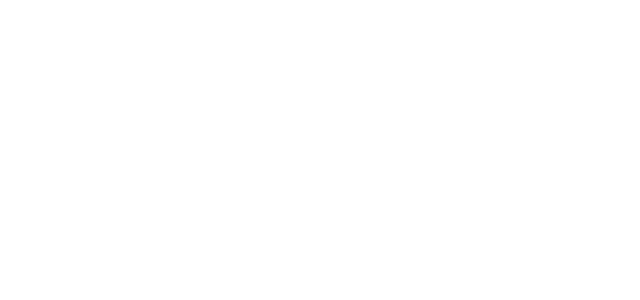
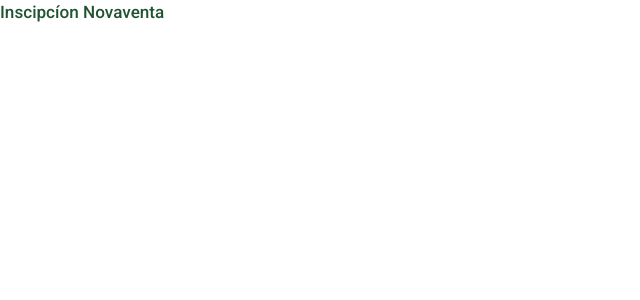
Before and after one commit to jesteban39/inscripcion_novaventa, a Next.js app: page / in a window 1280 px wide. Shown: the top 300 px of the page, without its empty margins (0-640 px from the left). Built offline with nearby package versions, Linux system fonts and the light colour scheme.

Commit message:
config MUI

```diff
--- a/src/app/layout.tsx
+++ b/src/app/layout.tsx
@@ -1,7 +1,5 @@
 import type { Metadata } from "next";
-import { Inter } from "next/font/google";
-
-const inter = Inter({ subsets: ["latin"] });
+import ThemeMiuProvider from '@/providers/ThemeMui'
 
 export const metadata: Metadata = {
   title: "Create Next App",
@@ -15,7 +13,9 @@
 }>) {
   return (
     <html lang="en">
-      <body className={inter.className}>{children}</body>
+      <body>
+        <ThemeMiuProvider>{children}</ThemeMiuProvider>
+      </body>
     </html>
   );
 }
--- a/src/app/page.tsx
+++ b/src/app/page.tsx
@@ -1,3 +1,5 @@
+import Typography from '@mui/material/Typography'
+
 export default function Home() {
-  return <main></main>;
+  return <main><Typography color='primary'>Inscipcíon Novaventa</Typography></main>;
 }
--- /dev/null
+++ b/src/providers/ThemeMui/EmotionCache.tsx
@@ -0,0 +1,67 @@
+'use client'
+import React from 'react'
+import createCache from '@emotion/cache'
+import {useServerInsertedHTML} from 'next/navigation'
+import {CacheProvider as DefaultCacheProvider} from '@emotion/react'
+import type {EmotionCache, Options as OptionsOfCreateCache} from '@emotion/cache'
+
+export type NextAppDirEmotionCacheProviderProps = {
+  /** This is the options passed to createCache() from 'import createCache from "@emotion/cache"' */
+  options: Omit<OptionsOfCreateCache, 'insertionPoint'>
+  /** By default <CacheProvider /> from 'import { CacheProvider } from "@emotion/react"' */
+  CacheProvider?: (props: {
+    value: EmotionCache
+    children: React.ReactNode
+  }) => React.JSX.Element | null
+  children: React.ReactNode
+}
+
+export function NextAppDirEmotionCacheProvider(
+  props: NextAppDirEmotionCacheProviderProps
+) {
+  const {options, CacheProvider = DefaultCacheProvider, children} = props
+
+  const [{cache, flush}] = React.useState(() => {
+    const cache = createCache(options)
+    cache.compat = true
+    const prevInsert = cache.insert
+    let inserted: string[] = []
+    cache.insert = (...args) => {
+      const serialized = args[1]
+      if (cache.inserted[serialized.name] === undefined) {
+        inserted.push(serialized.name)
+      }
+      return prevInsert(...args)
+    }
+    const flush = () => {
+      const prevInserted = inserted
+      inserted = []
+      return prevInserted
+    }
+    return {cache, flush}
+  })
+
+  useServerInsertedHTML(() => {
+    const names = flush()
+    if (names.length === 0) {
+      return null
+    }
+    let styles = ''
+    // eslint-disable-next-line no-restricted-syntax
+    for (const name of names) {
+      styles += cache.inserted[name]
+    }
+    return (
+      <style
+        key={cache.key}
+        data-emotion={`${cache.key} ${names.join(' ')}`}
+        // eslint-disable-next-line react/no-danger
+        dangerouslySetInnerHTML={{
+          __html: styles
+        }}
+      />
+    )
+  })
+
+  return <CacheProvider value={cache}>{children}</CacheProvider>
+}
--- /dev/null
+++ b/src/providers/ThemeMui/index.tsx
@@ -0,0 +1,19 @@
+'use client'
+import React from 'react'
+import CssBaseline from '@mui/material/CssBaseline'
+import {createTheme, ThemeProvider} from '@mui/material/styles'
+import {NextAppDirEmotionCacheProvider} from './EmotionCache'
+import {themeOptions} from './themeOptions'
+
+const theme = createTheme(themeOptions)
+
+export default function ThemeMiuProvider({children}: Readonly<{children: React.ReactNode}>) {
+  return (
+    <NextAppDirEmotionCacheProvider options={{key: 'mui'}}>
+      <ThemeProvider theme={theme}>
+        <CssBaseline />
+        {children}
+      </ThemeProvider>
+    </NextAppDirEmotionCacheProvider>
+  )
+}
--- /dev/null
+++ b/src/providers/ThemeMui/themeOptions.ts
@@ -0,0 +1,171 @@
+import type {ThemeOptions} from '@mui/material/styles'
+import {Roboto, Inter} from 'next/font/google'
+
+declare module '@mui/material/styles/createPalette' {
+  interface PaletteOptions {
+    miColor?: {
+      main: string
+    }
+  }
+}
+
+declare module '@mui/material/Typography/Typography' {
+  interface TypographyPropsVariantOverrides {
+    title1: true
+    alert1: true
+    alert2: true
+    label: true
+    rule: true
+  }
+}
+
+declare module '@mui/material/Button/Button' {
+  interface ButtonPropsVariantOverrides {
+    file: true
+  }
+}
+
+const roboto = Roboto({
+  weight: ['500', '100', '700', '300'],
+  style: ['normal', 'italic'],
+  subsets: ['latin']
+})
+
+const fontInter = Inter({subsets: ['latin']})
+
+export const themeOptions: ThemeOptions = {
+  palette: {
+    primary: {
+      main: 'rgba(33, 83, 50, 1)'
+    },
+    secondary: {
+      main: 'rgba(71, 187, 59, 1)'
+    },
+    success: {
+      main: 'rgba(6, 213, 172, 1)'
+    },
+    warning: {
+      main: 'rgba(255, 131, 42, 1)'
+    },
+    error: {
+      main: 'rgba(244, 54, 76, 1)'
+    }
+  },
+  typography: {
+    fontSize: 15,
+    fontFamily: roboto.style.fontFamily,
+    subtitle1: {fontSize: '23px', fontWeight: 500},
+    subtitle2: {fontSize: '16px', fontWeight: 400}
+  },
+  components: {
+    MuiTypography: {
+      styleOverrides: {
+        root: ({theme: {palette}}) => ({
+          color: palette.text.secondary
+        })
+      },
+      variants: [
+        {
+          props: {variant: 'title1'},
+          style: ({theme: {palette}}) => ({
+            color: palette.primary.main,
+            fontFamily: '"darkmode-on", sans-serif',
+            fontSize: 26,
+            fontWeight: 400,
+            fontStyle: 'normal'
+          })
+        },
+        {
+          props: {variant: 'alert1'},
+          style: {
+            fontSize: '23px',
+            fontWeight: 500
+          }
+        },
+        {
+          props: {variant: 'alert2'},
+          style: {
+            fontFamily: fontInter.style.fontFamily,
+            fontSize: '16px',
+            fontWeight: 600
+          }
+        },
+        {
+          props: {variant: 'rule'},
+          style: ({theme: {palette}}) => ({
+            color: palette.success.main,
+            fontSize: '16px',
+            fontWeight: 400
+          })
+        },
+        {
+          props: {variant: 'label'},
+          style: () => ({
+            fontFamily: roboto.style.fontFamily,
+            marginLeft: 6,
+            fontSize: 14,
+            lineHeight: 0.9,
+            minHeight: '2rem',
+            fontWeight: 600
+          })
+        }
+      ]
+    },
+    MuiButton: {
+      defaultProps: {
+        variant: 'contained'
+      },
+      styleOverrides: {
+        root: () => ({
+          textTransform: 'none',
+          borderRadius: '1.3rem'
+        })
+      },
+      variants: [
+        {
+          props: {variant: 'file'},
+          style: ({theme: {palette}}) => ({
+            border: `solid 1px ${palette.action.disabled}`,
+            '&:hover': {bc: 'none'}
+          })
+        }
+      ]
+    },
+    MuiTextField: {
+      defaultProps: {
+        variant: 'standard',
+        fullWidth: true
+      }
+    },
+    MuiInputLabel: {
+      defaultProps: {
+        shrink: true
+      },
+      styleOverrides: {
+        root: ({theme: {palette}}) => ({
+          color: palette.text.primary
+        })
+      }
+    },
+    MuiInput: {
+      defaultProps: {
+        disableUnderline: true,
+        style: {marginTop: '2rem'}
+      }
+    },
+    MuiInputBase: {
+      styleOverrides: {
+        root: ({theme: {palette}}) => ({
+          color: palette.text.secondary,
+          border: `solid 1px ${palette.action.disabled}`,
+          borderRadius: '1.3rem',
+          backgroundColor: palette.common.white,
+          minHeight: '2.3rem',
+          padding: '0 0.2rem',
+          overflowX: 'hidden',
+          overflowY: 'auto'
+        })
+      }
+    }
+  }
+}
```
Also changed, not shown: package.json (+7 -4 lines), 1 other file (tests, documents, lock files or other folders).
